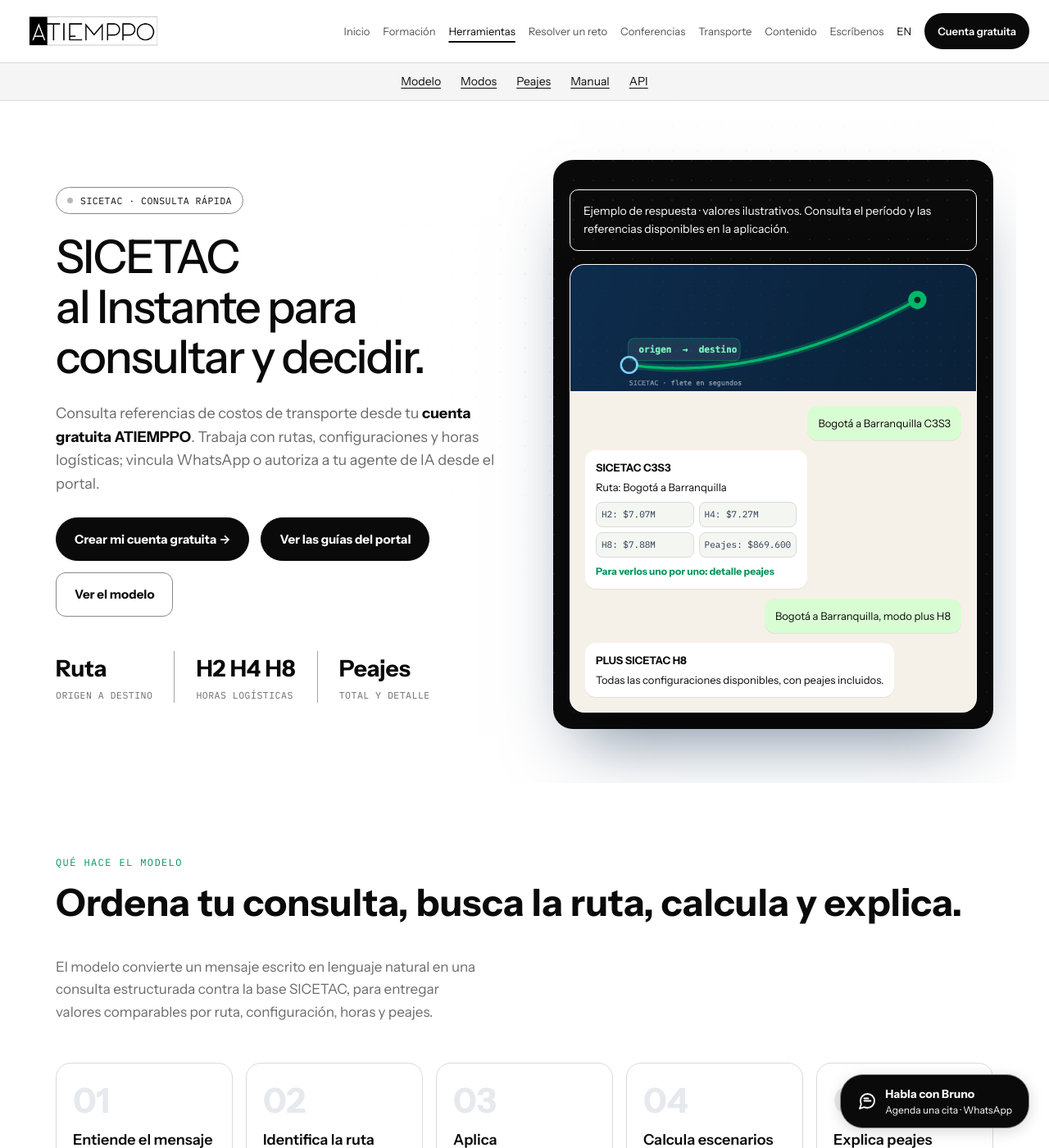
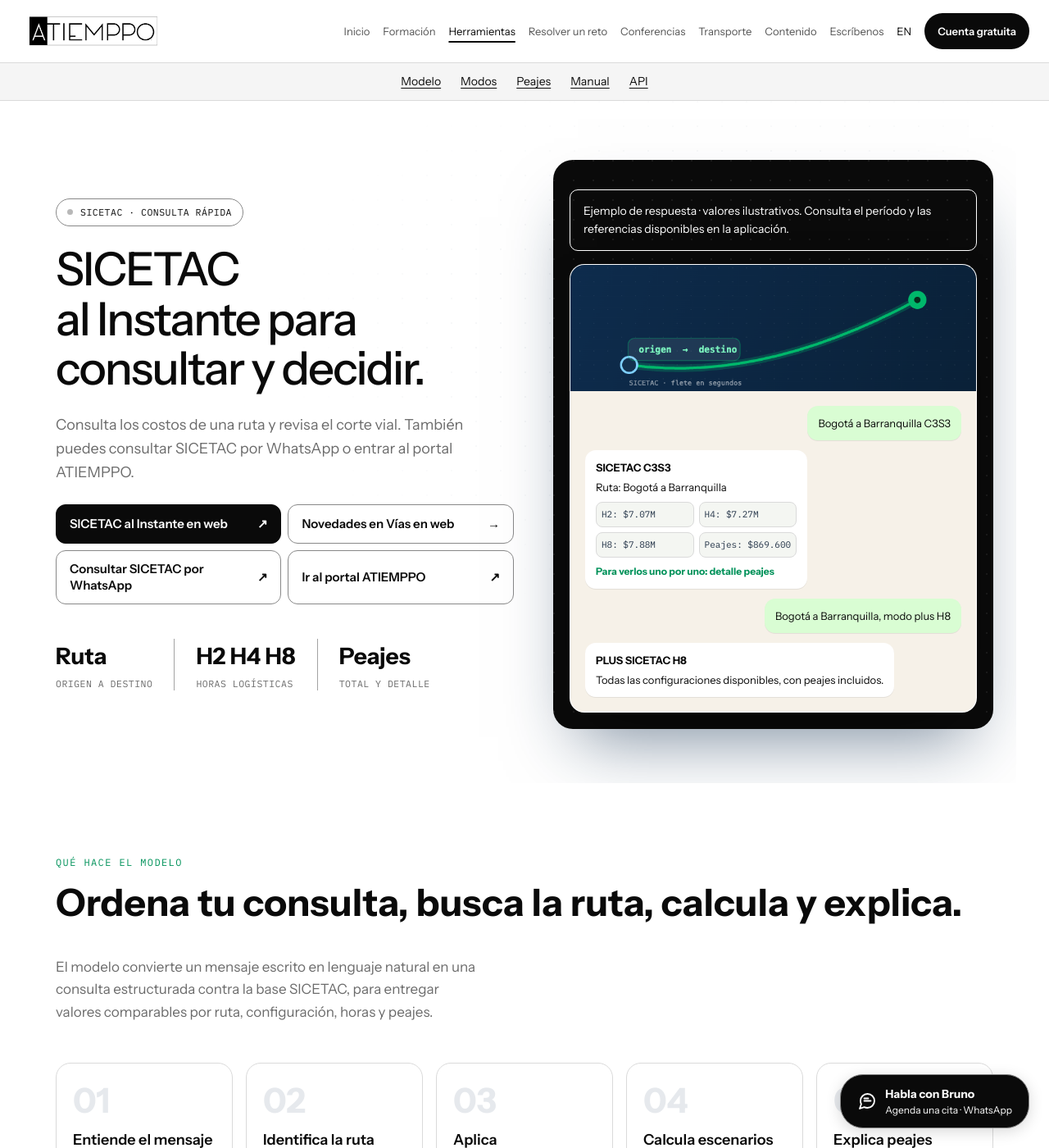
Before and after one commit to imatjuanmatiz/atiemppo-web, a Jekyll site: the page built from sicetac-al-instante.html, in a window 1280 px wide and 1400 px high. Shown: the whole window at 82% size. Built offline with Jekyll 4.4.1, drawn with Linux system fonts in a browser that asks for light colours.

Commit message:
Make SICETAC and road updates easy to access

```diff
--- a/_includes/knowledge-home.html
+++ b/_includes/knowledge-home.html
@@ -49,7 +49,7 @@
   <div class="container">
     <header class="knowledge-section-heading"><p class="eyebrow">{{ kh.tools_label }}</p><h2 id="tools-title">{{ kh.tools_title }}</h2><p>{{ kh.tools_intro }}</p></header>
     <div class="knowledge-tool-grid">
-      {% for tool in kh.tools %}<article class="knowledge-tool" data-tool="{{ tool.key }}"><p class="knowledge-number" aria-hidden="true">0{{ forloop.index }}</p><h3>{{ tool.name }}</h3><p>{{ tool.description }}</p><p class="knowledge-example"><strong>{{ kh.example_label }}:</strong> {{ tool.example }}</p><p class="knowledge-note">{{ tool.access }}</p><div class="knowledge-tool-actions"><a class="btn btn-primary" href="{{ tool.url }}"{% if tool.destination_language != kh_lang %} hreflang="{{ tool.destination_language }}"{% endif %}>{{ kh.use_label }} <span aria-hidden="true">→</span></a>{% if tool.how_url %}<a class="text-link" href="{{ tool.how_url }}">{{ kh.learn_how }} →</a>{% endif %}<a class="text-link" href="{{ tool.case_url }}">{{ kh.own_case }} →</a></div></article>{% endfor %}
+      {% for tool in kh.tools %}<article class="knowledge-tool" data-tool="{{ tool.key }}"><p class="knowledge-number" aria-hidden="true">0{{ forloop.index }}</p><h3>{{ tool.name }}</h3><p>{{ tool.description }}</p><p class="knowledge-example"><strong>{{ kh.example_label }}:</strong> {{ tool.example }}</p><p class="knowledge-note">{{ tool.access }}</p><div class="knowledge-tool-actions"><a class="btn btn-primary" href="{{ tool.url }}"{% if tool.destination_language != kh_lang %} hreflang="{{ tool.destination_language }}"{% endif %}>{{ tool.action | default: kh.use_label }} <span aria-hidden="true">→</span></a>{% if tool.lab_url %}<a class="text-link" href="{{ tool.lab_url }}" hreflang="es">{{ tool.lab_action }} →</a>{% endif %}{% if tool.how_url %}<a class="text-link" href="{{ tool.how_url }}">{{ kh.learn_how }} →</a>{% endif %}<a class="text-link" href="{{ tool.case_url }}">{{ kh.own_case }} →</a></div></article>{% endfor %}
     </div>
     <aside class="knowledge-transport"><div><h3>{{ kh.transport_title }}</h3><p>{{ kh.transport_text }}</p></div><a class="text-link" href="{{ kh.transport_url }}">{{ kh.transport_action }} →</a></aside>
   </div>
--- /dev/null
+++ b/_includes/sicetac-access.html
@@ -0,0 +1,21 @@
+{% if include.lang == 'en' %}
+  {% assign access_label = 'Access SICETAC and road updates' %}
+  {% assign web_label = 'SICETAC al Instante on the web' %}
+  {% assign roads_label = 'Road updates on the web' %}
+  {% assign roads_url = '/en/novedades-en-vias/' %}
+  {% assign whatsapp_label = 'Ask SICETAC on WhatsApp' %}
+  {% assign portal_label = 'Open the ATIEMPPO portal' %}
+{% else %}
+  {% assign access_label = 'Accesos a SICETAC y novedades en vías' %}
+  {% assign web_label = 'SICETAC al Instante en web' %}
+  {% assign roads_label = 'Novedades en Vías en web' %}
+  {% assign roads_url = '/novedades-en-vias/' %}
+  {% assign whatsapp_label = 'Consultar SICETAC por WhatsApp' %}
+  {% assign portal_label = 'Ir al portal ATIEMPPO' %}
+{% endif %}
+<nav class="sicetac-access" aria-label="{{ access_label }}">
+  <a class="sicetac-access-primary" href="https://sicealinstante.vercel.app/" hreflang="es">{{ web_label }} <span aria-hidden="true">↗</span></a>
+  <a href="{{ roads_url }}">{{ roads_label }} <span aria-hidden="true">→</span></a>
+  <a href="https://wa.me/573134503694?text=Hola%2C%20quiero%20consultar%20SICETAC%20al%20Instante.%20Mi%20ruta%20es%3A">{{ whatsapp_label }} <span aria-hidden="true">↗</span></a>
+  <a href="https://clientes.atiemppo.com/clientes" hreflang="es">{{ portal_label }} <span aria-hidden="true">↗</span></a>
+</nav>
--- /dev/null
+++ b/assets/css/sicetac-access.css
@@ -0,0 +1,49 @@
+.sicetac-access {
+  display: grid;
+  grid-template-columns: repeat(2, minmax(0, 1fr));
+  gap: 8px;
+  margin-top: 24px;
+  font-family: "Instrument Sans", system-ui, sans-serif;
+}
+
+.sicetac-access a {
+  display: flex;
+  align-items: center;
+  justify-content: space-between;
+  gap: 8px;
+  min-height: 48px;
+  padding: 12px 16px;
+  border: 1px solid #888;
+  border-radius: 12px;
+  background: #fff;
+  color: #0a0a0a;
+  font-size: 15px;
+  font-weight: 600;
+  line-height: 1.35;
+  text-decoration: none;
+}
+
+.sicetac-access a:hover {
+  background: #f5f5f5;
+}
+
+.sicetac-access .sicetac-access-primary {
+  border-color: #0a0a0a;
+  background: #0a0a0a;
+  color: #fff;
+}
+
+.sicetac-access .sicetac-access-primary:hover {
+  background: #333;
+}
+
+.sicetac-access a:focus-visible {
+  outline: 2px solid #0a0a0a;
+  outline-offset: 2px;
+}
+
+@media (max-width: 560px) {
+  .sicetac-access {
+    grid-template-columns: 1fr;
+  }
+}
--- a/sicetac-al-instante.html
+++ b/sicetac-al-instante.html
@@ -89,7 +89,6 @@
 .hero h1 .ul::after{content:"";position:absolute;left:0;right:0;bottom:5px;height:11px;background:var(--green);opacity:.35;z-index:-1;border-radius:3px}
 .hero-sub{max-width:560px;margin:24px 0 0;font-size:18px;line-height:1.6;color:var(--muted)}
 .hero-sub strong{color:var(--navy)}
-.hero-actions{display:flex;flex-wrap:wrap;gap:14px;margin-top:32px}
 .stats{display:flex;gap:26px;margin-top:42px;flex-wrap:wrap}
 .stat .n{font-family:var(--display);font-weight:700;font-size:28px;color:var(--navy)}
 .stat .l{font-family:var(--mono);font-size:11.5px;color:var(--muted-3);text-transform:uppercase;letter-spacing:.5px;margin-top:2px}
@@ -189,7 +188,6 @@
   .site-nav{padding:0 18px}
   .section{padding:64px 0}
   .hero{padding-top:48px}
-  .hero-actions .btn{width:100%}
   .stats{gap:20px}
   .stat-div{display:none}
   .steps{grid-template-columns:1fr}
@@ -212,6 +210,7 @@
 <link href="https://fonts.googleapis.com/css2?family=DM+Serif+Display:ital@0;1&amp;family=Instrument+Sans:wght@400;500;600;700&amp;display=swap" rel="stylesheet"/>
 <link rel="stylesheet" href="/assets/css/site-foundation.css?v=20261021"/>
 <link rel="alternate" hreflang="es" href="https://atiemppo.com/sicetac-al-instante/"/><link rel="alternate" hreflang="en" href="https://atiemppo.com/en/sicetac-al-instante/"/>
+<link rel="stylesheet" href="/assets/css/sicetac-access.css"/>
 </head>
 <body>
 {% include header.html translation="/en/sicetac-al-instante/" %}
@@ -225,12 +224,8 @@
       <div>
         <div class="badge"><span class="dot"></span> SICETAC · consulta rápida</div>
         <h1>SICETAC <span class="ul">al Instante</span> para consultar y decidir.</h1>
-        <p class="hero-sub">Consulta referencias de costos de transporte desde tu <strong>cuenta gratuita ATIEMPPO</strong>. Trabaja con rutas, configuraciones y horas logísticas; vincula WhatsApp o autoriza a tu agente de IA desde el portal.</p>
-        <div class="hero-actions">
-          <a class="btn btn-primary" href="{{ site.data.portal_offer.register_url }}">Crear mi cuenta gratuita →</a>
-          <a class="btn btn-dark" href="{{ site.data.portal_offer.guides_url }}">Ver las guías del portal</a>
-          <a class="btn btn-ghost" href="#modelo">Ver el modelo</a>
-        </div>
+        <p class="hero-sub">Consulta los costos de una ruta y revisa el corte vial. También puedes consultar SICETAC por WhatsApp o entrar al portal ATIEMPPO.</p>
+        {% include sicetac-access.html lang="es" %}
         <div class="stats">
           <div class="stat"><div class="n">Ruta</div><div class="l">origen a destino</div></div>
           <div class="stat-div"></div>
```
Also changed, not shown: _data/knowledge_home.json (+36 -28 lines), en/sicetac-al-instante.html (+2 -1 lines).
